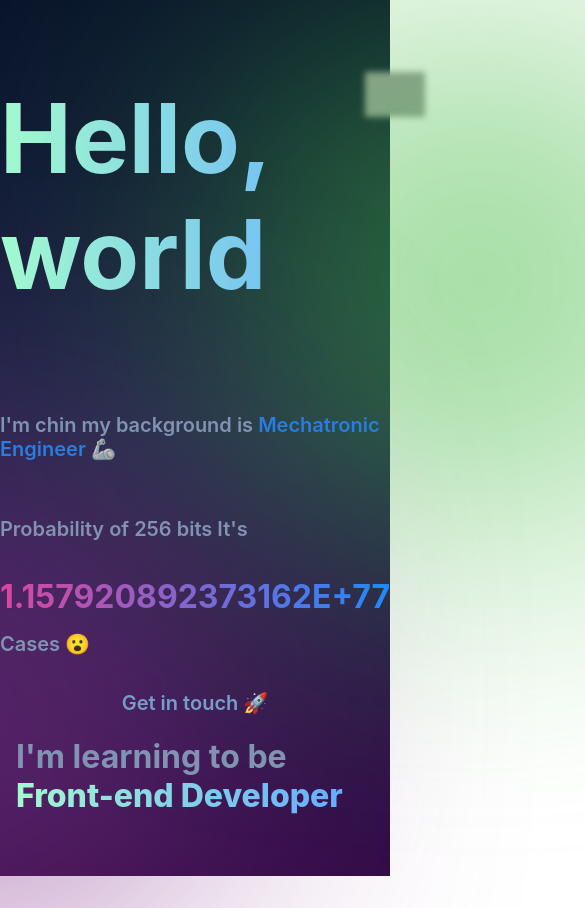
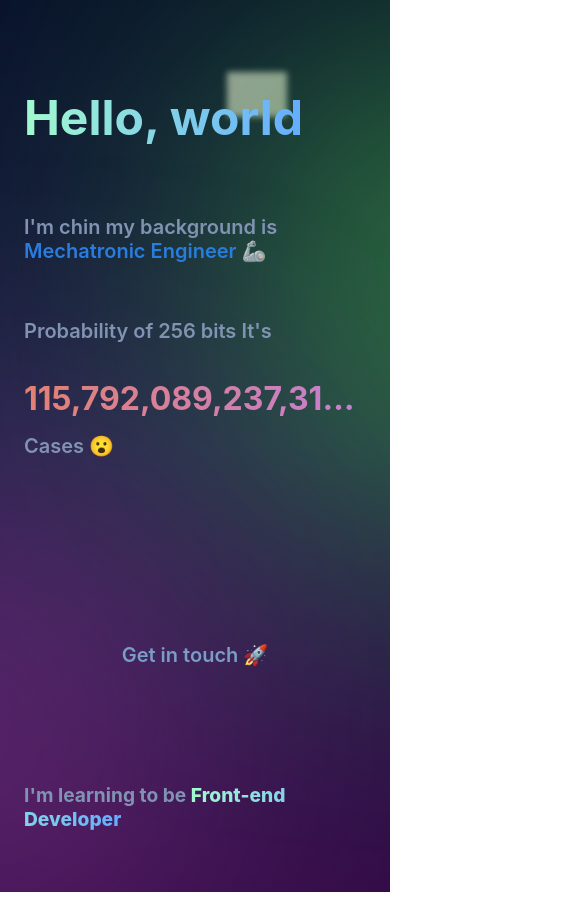
Before and after one commit to imname1412/imname1412.github.io, a plain HTML site: page index.html in a window 390 px wide. Shown: the top 908 px of the page, 585 px wide, since content can reach past the window. Drawn offline with Linux system fonts and the light colour scheme; grey boxes are pictures that could not be loaded.

Commit message:
quick some responsive

```diff
--- a/index.css
+++ b/index.css
@@ -3,8 +3,8 @@ body{
     font-family: -apple-system, BlinkMacSystemFont, sans-serif;
     padding: 0;
     margin: 0;
+    background-repeat: no-repeat;
     overflow: hidden;
-    background-repeat: no-repeat;
 }
 .branch{
     flex: 1;
@@ -30,16 +30,20 @@ body{
     font-size: 20px;
     color: #8193b2;
     font-weight: 600;
-    padding: 1rem;
+    padding: 1.5rem;
+    position: relative;
 
-    position: relative;
+
 }
+
 .details{
+    width: 100%;
+    margin: 1rem;
     display: flex;
     flex-direction: column;
     gap: 1rem;
-    max-width: 800px;
     align-items: flex-start;
+    padding: 1rem;
 }
 .details p > span{
     color: #287ddf;
@@ -64,13 +68,15 @@ body{
     background-color: rgb(135, 54, 143);
 }
 #prob{
-    width: fit-content;
+    width: 100%;
     font-size: 2rem;
     font-weight: 700;
     text-transform: uppercase;
     background-image: linear-gradient(to right , #db469f 0%, #2188ff 100% );
     -webkit-background-clip: text;
     -webkit-text-fill-color: transparent;
+    overflow: hidden;
+    text-overflow: ellipsis;
 }
 .header{
     position: relative;
@@ -102,3 +108,31 @@ body{
     font-size: 1.5rem;
     text-decoration:underline;
 }
+
+
+@media only screen and (max-width:1620px) {
+    .header{
+        font-size: 3rem;
+    }
+    .header img{
+        right: 1rem;
+        top: -1rem;
+    }
+    .container{
+        overflow: hidden;
+    }
+    .details{
+        width: 100%;
+    }
+    #prob{
+        width: 100%;
+        font-weight: 700;
+        text-transform: uppercase;
+        background-image: linear-gradient(to right , #e38170 0%, #c47fd5 100% );
+        overflow: hidden;
+        text-overflow: ellipsis;
+    }
+    .branch{
+        font-size: 0.6rem;
+    }
+}
--- a/index.html
+++ b/index.html
@@ -35,7 +35,7 @@
 
     <script>
         let propvalue = document.getElementById('prob')
-        propvalue.textContent = Math.pow(2 , 256)
+        propvalue.textContent = Math.pow(2 , 256).toLocaleString()
     </script>
 
 </body>
```
